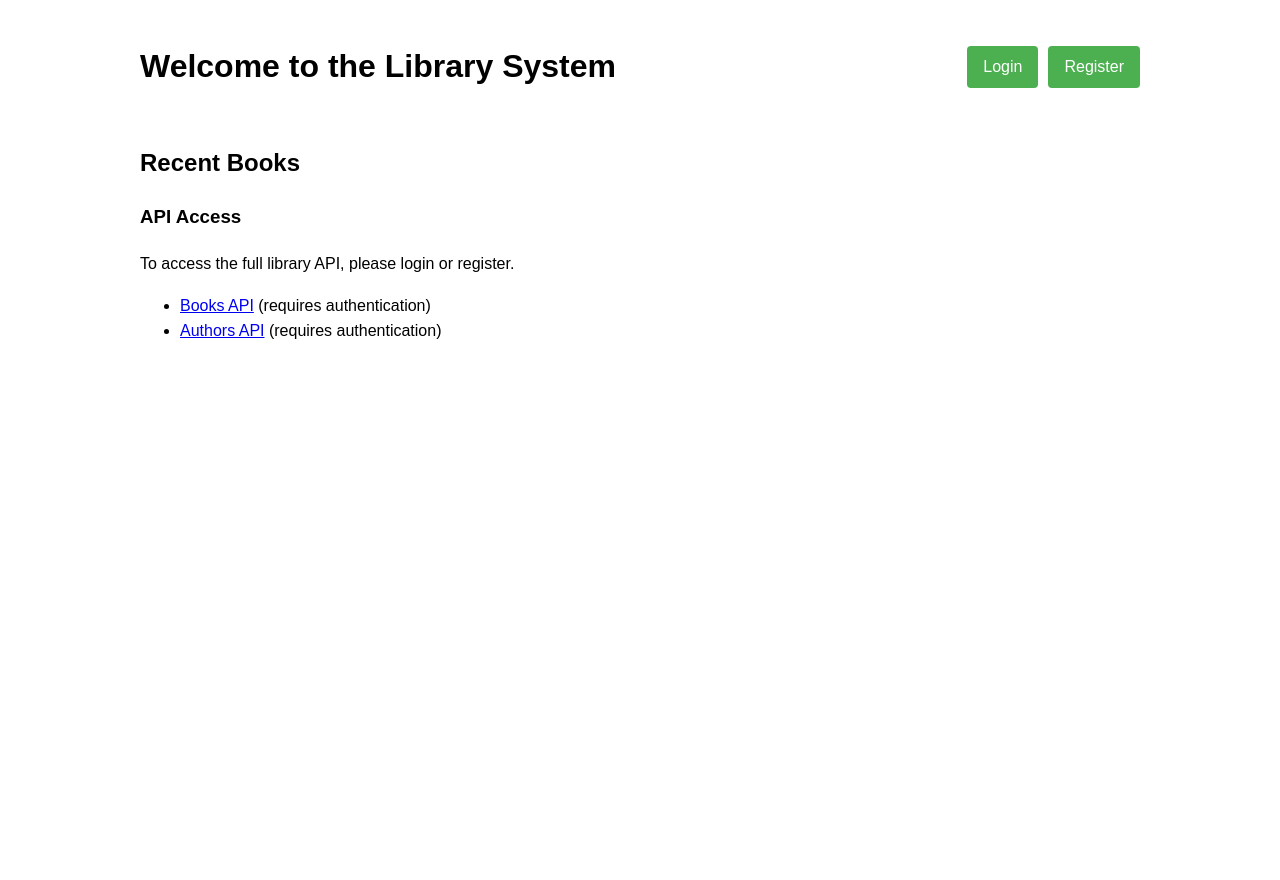
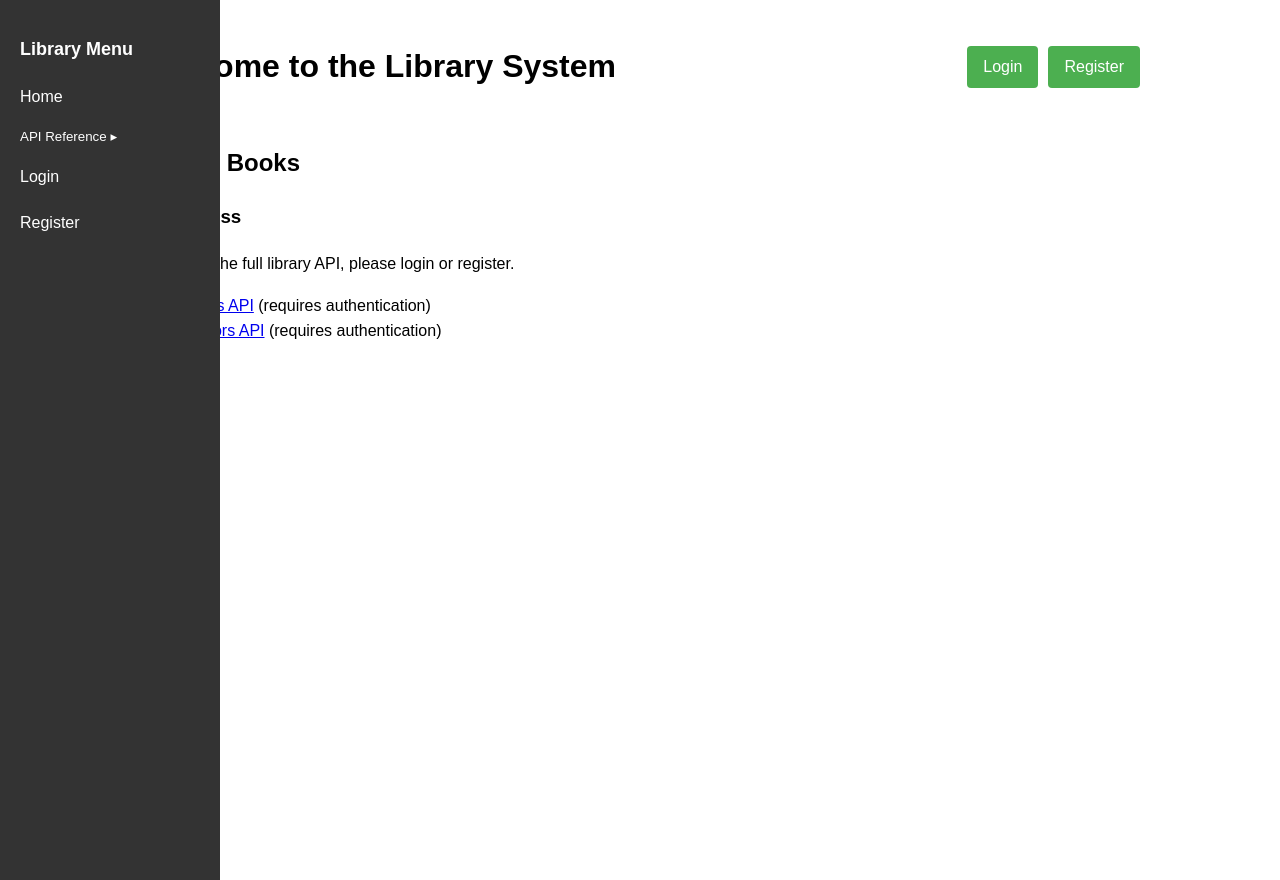
Before and after one commit to EduKav1813/library-system, a Django app: page / in a window 1280 px wide. Run offline with Django 5.2, Linux system fonts and the light colour scheme; data that the repository does not hold is empty.

Commit message:
feat: add simple navbar
Signed-off-by: Eduard Kaverinskyi <eduard.kaverinskyi@gmail.com>

```diff
--- a/library_system/library/templates/pages/index.html
+++ b/library_system/library/templates/pages/index.html
@@ -53,6 +53,8 @@
         {% endif %}
       </div>
     </div>
+
+    {% include 'navbar.html' %}
 
     {% if user.is_authenticated %}
       <div style="margin-top: 20px;">
--- /dev/null
+++ b/library_system/library/templates/pages/navbar.html
@@ -0,0 +1,104 @@
+<!DOCTYPE html>
+<html>
+  <style>
+    .sidebar {
+      position: fixed;
+      top: 0;
+      left: 0;
+      height: 100%;
+      width: 220px;
+      background-color: #333;
+      padding-top: 20px;
+      color: white;
+      overflow-y: auto;
+    }
+
+    .sidebar a,
+    .sidebar button.dropdown-btn {
+      padding: 10px 20px;
+      text-decoration: none;
+      color: white;
+      display: block;
+      background: none;
+      border: none;
+      text-align: left;
+      width: 100%;
+      cursor: pointer;
+      font-family: inherit;
+    }
+
+    .sidebar a:hover,
+    .sidebar button.dropdown-btn:hover {
+      background-color: #575757;
+    }
+
+    .sidebar h2 {
+      padding: 0 20px;
+      font-size: 18px;
+      margin-bottom: 10px;
+    }
+
+    .dropdown-container {
+      display: none;
+      background-color: #444;
+      padding-left: 15px;
+    }
+
+    .dropdown-container a {
+      padding: 8px 20px;
+    }
+
+    .active-dropdown {
+      background-color: #575757;
+    }
+
+    @media (max-width: 768px) {
+      .sidebar {
+        width: 100%;
+        height: auto;
+        position: relative;
+      }
+
+      .main-content {
+        margin-left: 0;
+      }
+    }
+  </style>
+
+  <body>
+    <div class="sidebar">
+      <h2>Library Menu</h2>
+      <a href="{% url 'index' %}">Home</a>
+
+      <button class="dropdown-btn">API Reference ▸</button>
+      <div class="dropdown-container">
+        <a href="/api/books/">Books API</a>
+        <a href="/api/authors/">Authors API</a>
+        <!-- Add more nested API links here -->
+      </div>
+
+      {% if user.is_authenticated %}
+        <form method="post" action="{% url 'logout' %}" style="display:inline;">
+          {% csrf_token %}
+          <button type="submit" class="dropdown-btn">Logout</button>
+        </form>
+      {% else %}
+        <a href="{% url 'login' %}">Login</a>
+        <a href="{% url 'register' %}">Register</a>
+      {% endif %}
+    </div>
+  </body>
+
+  <script>
+    // JavaScript to handle dropdown toggle
+    document.addEventListener('DOMContentLoaded', function () {
+      const dropdown = document.querySelector('.dropdown-btn')
+      const container = document.querySelector('.dropdown-container')
+
+      dropdown.addEventListener('click', function () {
+        container.style.display = container.style.display === 'block' ? 'none' : 'block'
+        dropdown.classList.toggle('active-dropdown')
+      })
+    })
+  </script>
+</html>
```
